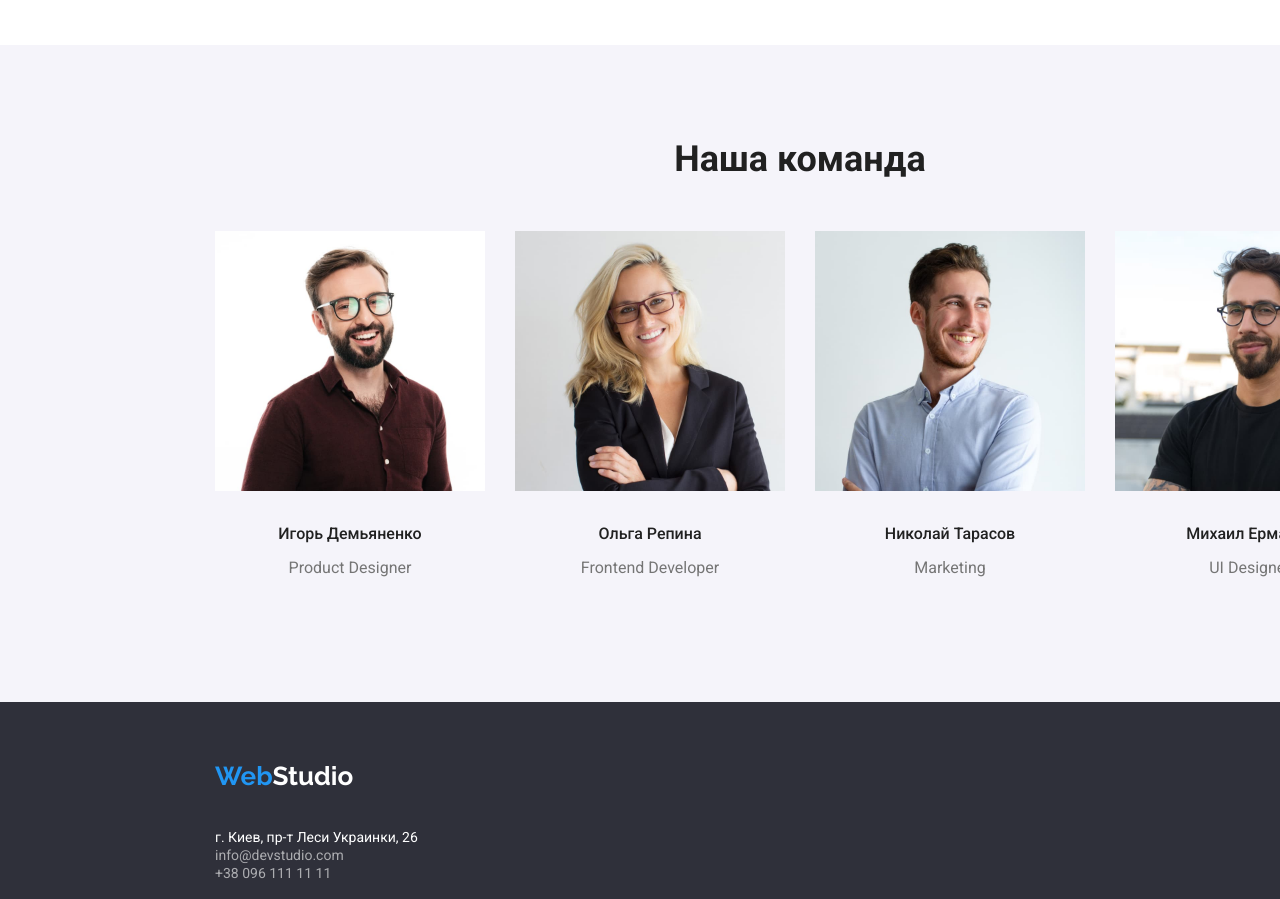
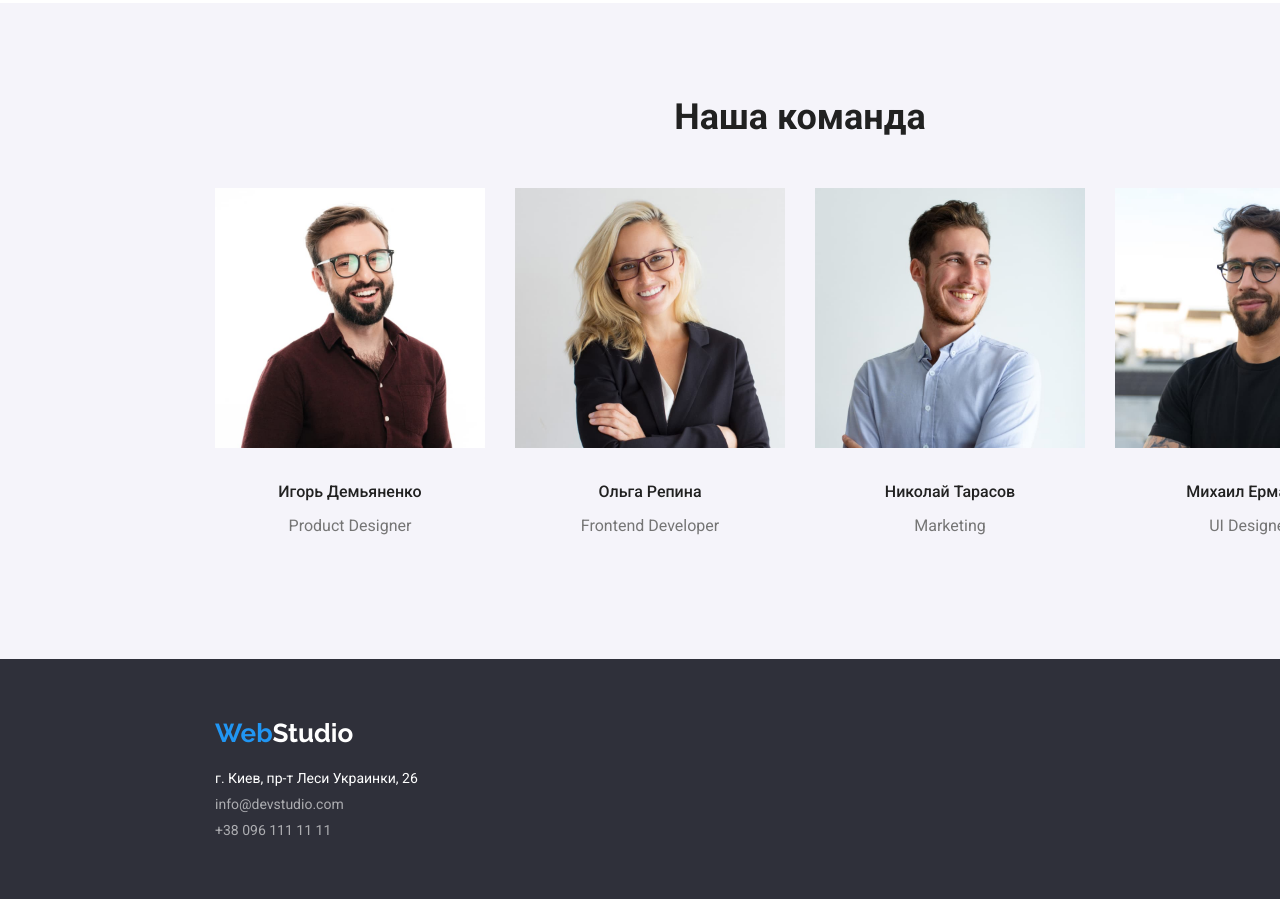
Before and after one commit to Vakula89/goit-markup-hw-03, a plain HTML site: page index.html in a window 1280 px wide. Shown: the part 1397-2296 px from the top of the page. Drawn offline with nearby package versions, Linux system fonts and the light colour scheme.

Commit message:
hw-3-6
фінал Студія

```diff
--- a/css/styles.css
+++ b/css/styles.css
@@ -103,9 +103,7 @@ a {
 .main-banner {
   display: inline-block;
   width: 1600px;
-  height: 600px;
   margin-top: 0;
-  margin-bottom: 94px;
 
   text-align: center;
   background: #2f303a;
@@ -147,6 +145,7 @@ a {
   margin-bottom: 0;
   display: flex;
   padding-left: 0;
+  padding-top: 94px;
 }
 .benefits .text-benefits + .text-benefits {
   margin-left: 30px;
@@ -173,8 +172,9 @@ a {
 }
 
 .text-about-us {
-  margin-top: 94px;
+  padding-top: 94px;
   margin-bottom: 50px;
+  margin-top: 0;
 
   font-weight: 700;
   font-size: 36px;
@@ -185,6 +185,7 @@ a {
 .about-us {
   display: flex;
   margin-top: 0;
+  margin-bottom: 0;
   padding-left: 0;
   padding-bottom: 94px;
 }
@@ -258,10 +259,14 @@ footer {
   color: var(--hover-color);
 }
 .link-footer {
-  display: inline-block;
+  display: block;
   padding-left: 0;
+  margin-top: 0;
+  margin-bottom: 0;
 }
 .link-adress > a {
+  display: inline-block;
+  padding-bottom: 9px;
   font-family: "Roboto";
   font-style: normal;
   font-weight: 400;
@@ -273,8 +278,20 @@ footer {
 .link-adress > a:focus {
   color: var(--hover-color);
 }
-.link-mail > a,
+.link-mail > a {
+  display: inline-block;
+  padding-bottom: 9px;
+  font-family: "Roboto";
+  font-style: normal;
+  font-weight: 400;
+  font-size: 14px;
+  line-height: 1, 17;
+  color: rgba(255, 255, 255, 0.6);
+}
+
 .link-tel > a {
+  display: inline-block;
+  padding-bottom: 60px;
   font-family: "Roboto";
   font-style: normal;
   font-weight: 400;
```
